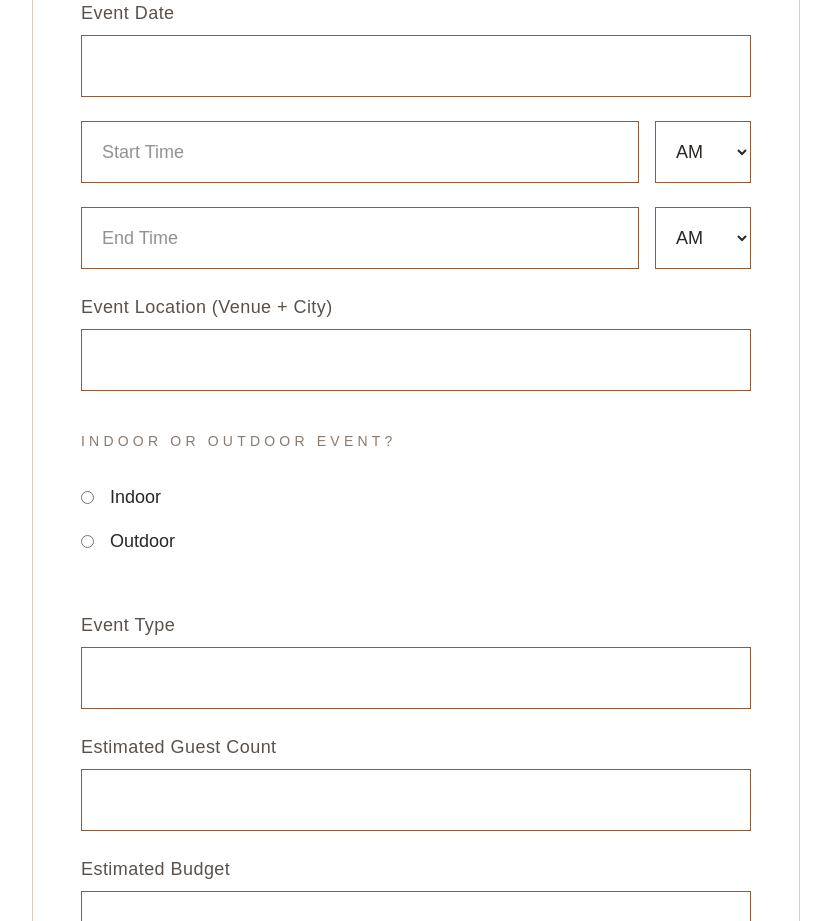
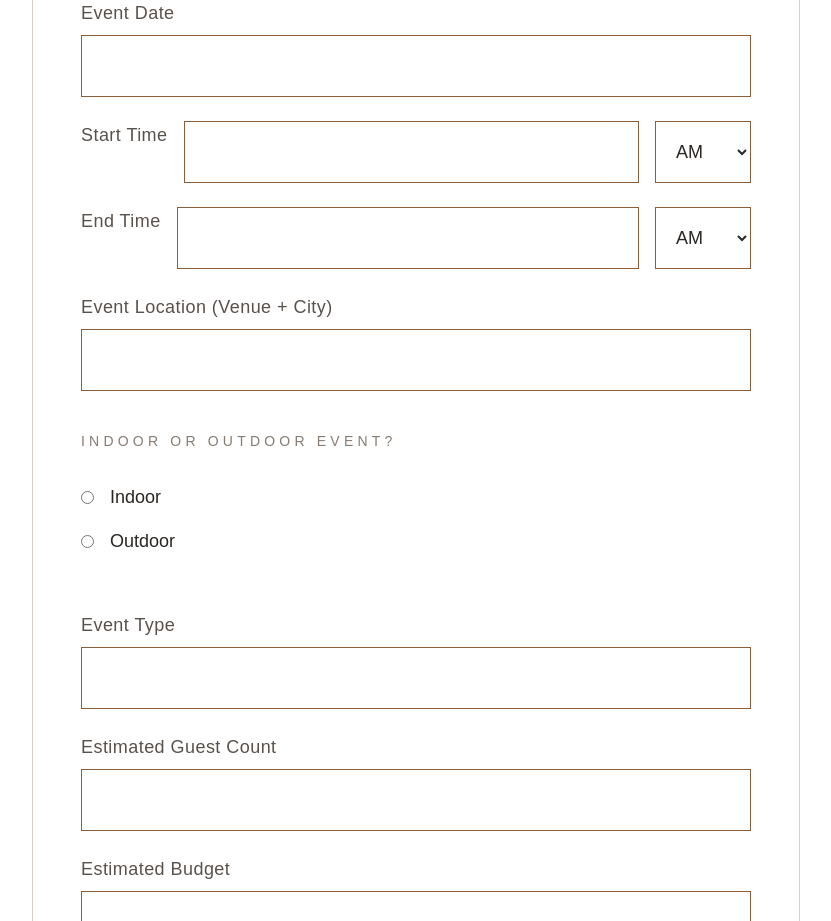
Before and after one commit to BrieGrazeful/briegrazeful, a Next.js app: page /inquiry in a window 1280 px wide. Shown: the part 1140-2061 px from the top of the page, without its empty margins (224-1055 px from the left). Built offline with nearby package versions, Linux system fonts and the light colour scheme.

Commit message:
Start time end time

```diff
--- a/app/inquiry/page.tsx
+++ b/app/inquiry/page.tsx
@@ -184,10 +184,15 @@ if (response.ok) {
                 </div>
 
                 <div className="flex gap-4 mt-6">
+                  <label
+                    htmlFor="startTime"
+                    className="block text-lg tracking-wide text-[#5A514B]"
+                  >
+                    Start Time <span className="text-[#8B5E3C]"></span>
+                  </label>
 
                   <input
                     name="startTime"
-                    placeholder="Start Time"
                     className="flex-1 border border-[#8B5E3C] bg-transparent px-5 py-4 text-lg outline-none focus:border-[#2A2623] transition-colors"
                   />
 
@@ -201,10 +206,15 @@ if (response.ok) {
                 </div>
 
                 <div className="flex gap-4">
+                  <label
+                    htmlFor="endTime"
+                    className="block text-lg tracking-wide text-[#5A514B]"
+                  >
+                    End Time <span className="text-[#8B5E3C]"></span>
+                  </label>
 
                   <input
                     name="endTime"
-                    placeholder="End Time"
                     className="flex-1 border border-[#8B5E3C] bg-transparent px-5 py-4 text-lg outline-none focus:border-[#2A2623] transition-colors"                  />
 
                   <select
```
